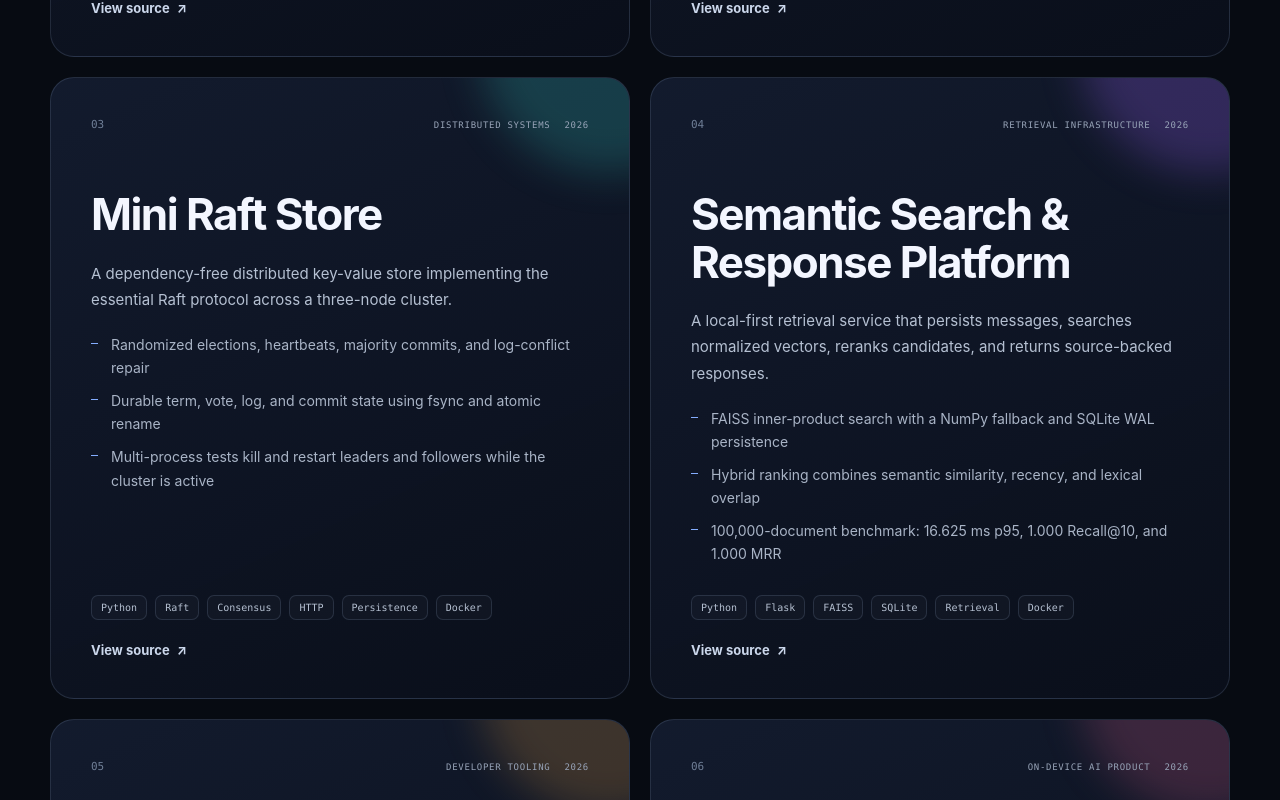
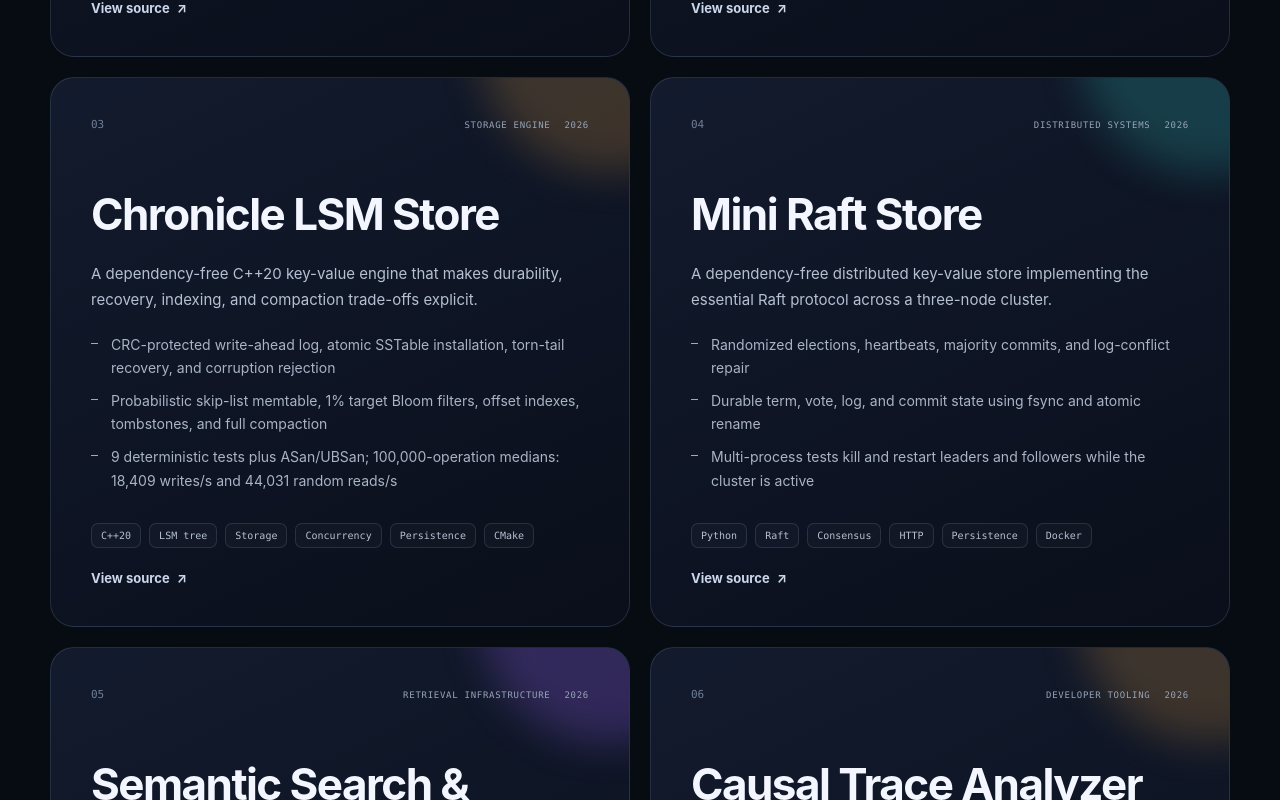
Before and after one commit to brohum10/soham-portfolio, a React (Vite) app: page / in a window 1280 px wide. Shown: the part 3700-4500 px from the top of the page. Built offline with nearby package versions, Linux system fonts and the light colour scheme.

Commit message:
Add Chronicle to selected projects

```diff
--- a/src/data.js
+++ b/src/data.js
@@ -89,6 +89,23 @@ export const projects = [
   },
   {
     number: "03",
+    title: "Chronicle LSM Store",
+    category: "Systems",
+    type: "Storage engine",
+    year: "2026",
+    description:
+      "A dependency-free C++20 key-value engine that makes durability, recovery, indexing, and compaction trade-offs explicit.",
+    highlights: [
+      "CRC-protected write-ahead log, atomic SSTable installation, torn-tail recovery, and corruption rejection",
+      "Probabilistic skip-list memtable, 1% target Bloom filters, offset indexes, tombstones, and full compaction",
+      "9 deterministic tests plus ASan/UBSan; 100,000-operation medians: 18,409 writes/s and 44,031 random reads/s",
+    ],
+    tags: ["C++20", "LSM tree", "Storage", "Concurrency", "Persistence", "CMake"],
+    source: "https://github.com/brohum10/chronicle-lsm-store",
+    accent: "amber",
+  },
+  {
+    number: "04",
     title: "Mini Raft Store",
     category: "Systems",
     type: "Distributed systems",
@@ -105,7 +122,7 @@ export const projects = [
     accent: "cyan",
   },
   {
-    number: "04",
+    number: "05",
     title: "Semantic Search & Response Platform",
     category: "Applied AI",
     type: "Retrieval infrastructure",
@@ -122,7 +139,7 @@ export const projects = [
     accent: "violet",
   },
   {
-    number: "05",
+    number: "06",
     title: "Causal Trace Analyzer",
     category: "Systems",
     type: "Developer tooling",
@@ -139,7 +156,7 @@ export const projects = [
     accent: "amber",
   },
   {
-    number: "06",
+    number: "07",
     title: "Luma Journal",
     category: "Applied AI",
     type: "On-device AI product",
@@ -156,7 +173,7 @@ export const projects = [
     accent: "rose",
   },
   {
-    number: "07",
+    number: "08",
     title: "Converge Local-First Board",
     category: "Product",
     type: "Real-time collaboration",
@@ -173,7 +190,7 @@ export const projects = [
     accent: "green",
   },
   {
-    number: "08",
+    number: "09",
     title: "Software Engineering Portfolio",
     category: "Product",
     type: "Web experience",
```
Also changed, not shown: 2 other files (tests, documents, lock files or other folders).
